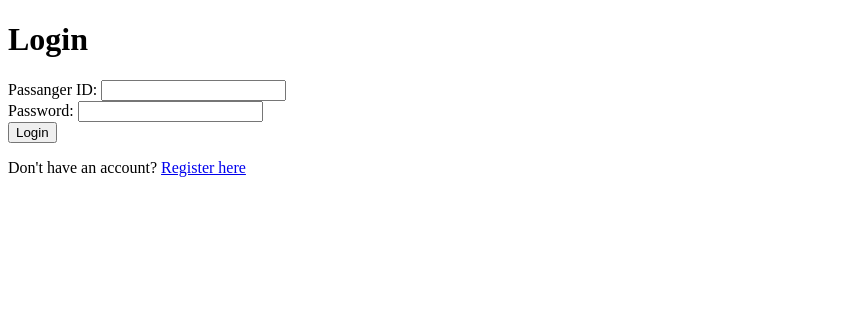
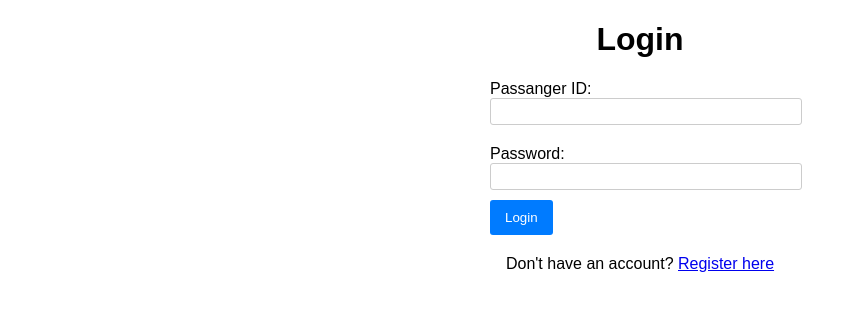
Before and after one commit to sejal-sali/IOT_PIR, a Python web app: template templates/login.html in a window 1280 px wide. Shown: the top 311 px of the page, without its empty margins (0-857 px from the left). Run offline with Jinja, Linux system fonts and the light colour scheme; the template is opened without the code that fills it, so the values that code supplies are empty.

Commit message:
login styling added

```diff
--- a/templates/login.html
+++ b/templates/login.html
@@ -2,6 +2,54 @@
 <html>
   <head>
     <title>Login</title>
+
+    <style>
+        body {
+          font-family: Arial, sans-serif;
+        }
+
+        h1 {
+          text-align: center;
+        }
+
+        form {
+          width: 300px;
+          margin: 0 auto;
+        }
+
+        label {
+          display: block;
+          margin-top: 10px;
+        }
+
+        input[type="text"],
+        input[type="password"] {
+          width: 100%;
+          padding: 5px;
+          margin-bottom: 10px;
+          border: 1px solid #ccc;
+          border-radius: 3px;
+        }
+
+        input[type="submit"] {
+          background-color: #007bff;
+          color: white;
+          padding: 10px 15px;
+          border: none;
+          border-radius: 3px;
+          cursor: pointer;
+        }
+
+        input[type="submit"]:hover {
+          background-color: #0056b3;
+        }
+
+        p {
+          text-align: center;
+          margin-top: 20px;
+        }
+      </style>
+
   </head>
   <body>
     {% with messages = get_flashed_messages() %} {% if messages %} {% for
```
